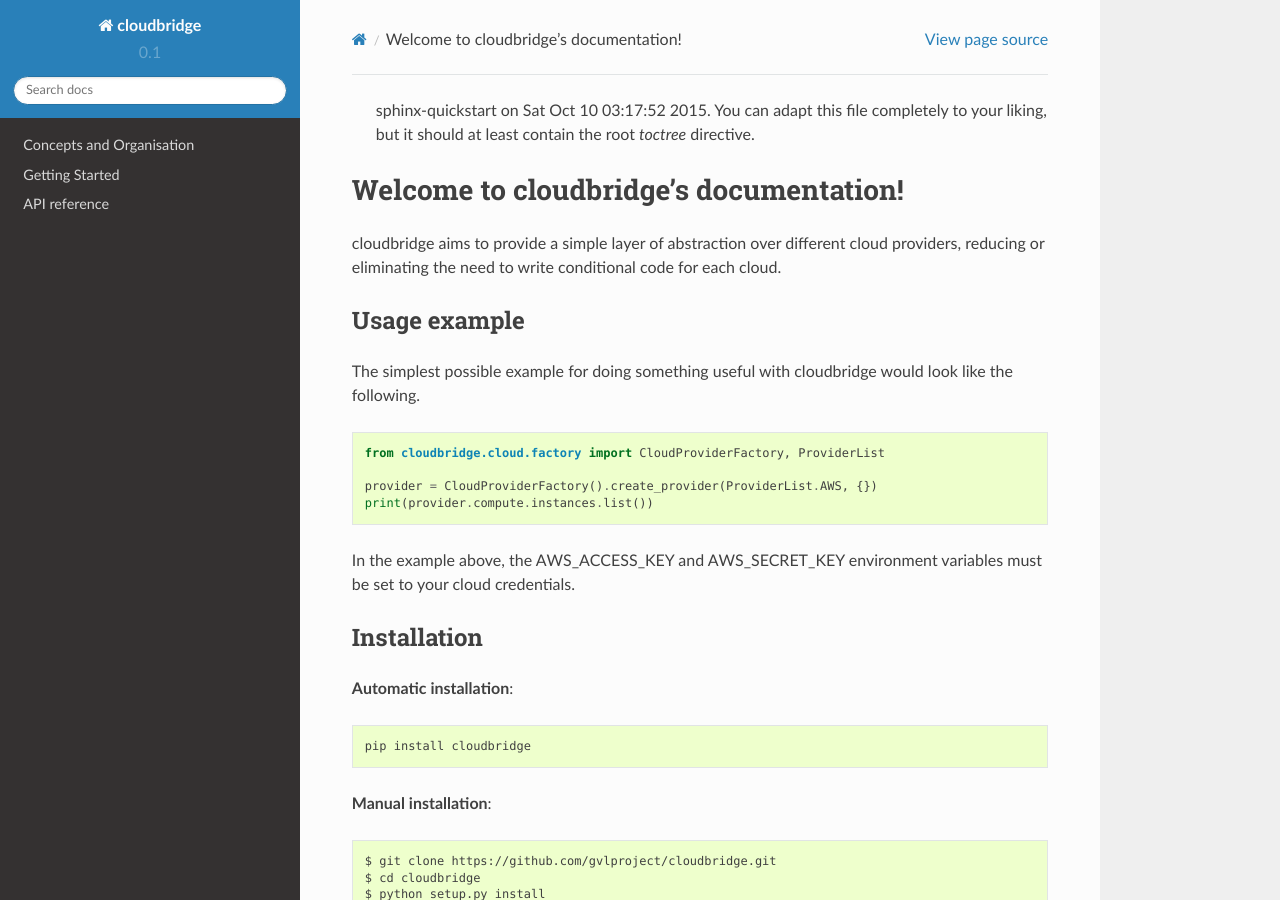
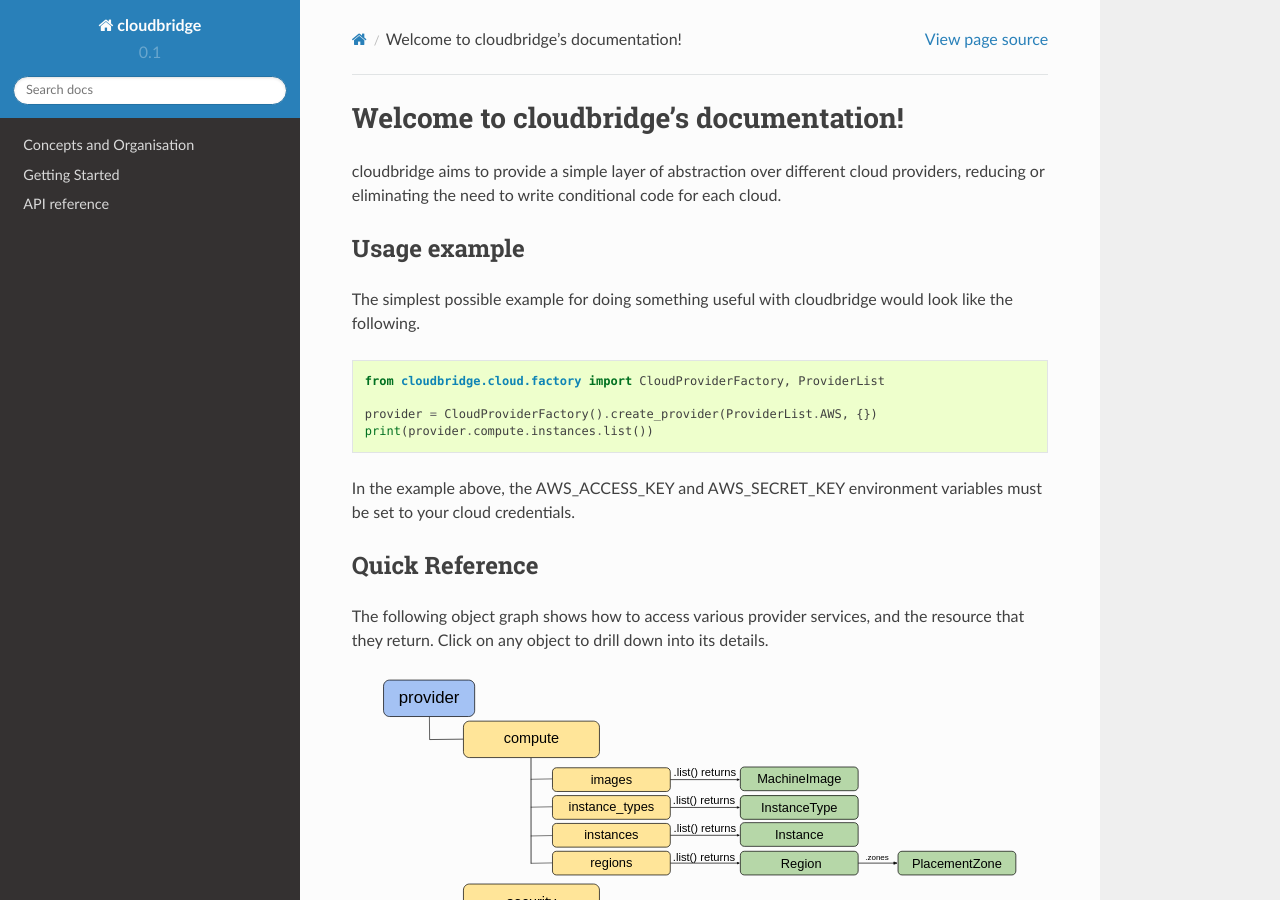
Before and after one commit to CloudVE/cloudbridge, a Sphinx documentation site: the page built from docs/index.rst, in a window 1280 px wide and 900 px high. Built offline with Sphinx 7.4.7 and the Read the Docs theme 2.0.0, drawn with Linux system fonts in a browser that asks for light colours.

Commit message:
Added quick reference with clickable svg.

```diff
--- a/docs/concepts.rst
+++ b/docs/concepts.rst
@@ -31,7 +31,7 @@
 The following diagram shows a typical provider object graph and the relationship
 between services.
 
-.. image:: images/object_relationships_detailed.svg
+.. figure:: images/object_relationships_detailed.svg
 
 Some services are nested. For example, to access the instance service, you can
 use `provider.compute.instances`. Similarly, to get a list of all instances,
--- a/docs/index.rst
+++ b/docs/index.rst
@@ -1,4 +1,4 @@
-	.. cloudbridge documentation master file, created by
+.. cloudbridge documentation master file, created by
    sphinx-quickstart on Sat Oct 10 03:17:52 2015.
    You can adapt this file completely to your liking, but it should at least
    contain the root `toctree` directive.
@@ -25,6 +25,16 @@
 
 In the example above, the AWS_ACCESS_KEY and AWS_SECRET_KEY environment variables
 must be set to your cloud credentials.
+
+Quick Reference
+---------------
+
+The following object graph shows how to access various provider services, and the resource
+that they return. Click on any object to drill down into its details.
+
+.. raw:: html
+
+   <object data="_images/object_relationships_detailed.svg" type="image/svg+xml"></object>
 
 Installation
 ------------
```
Also changed, not shown: docs/images/object_relationships_detailed.svg.
